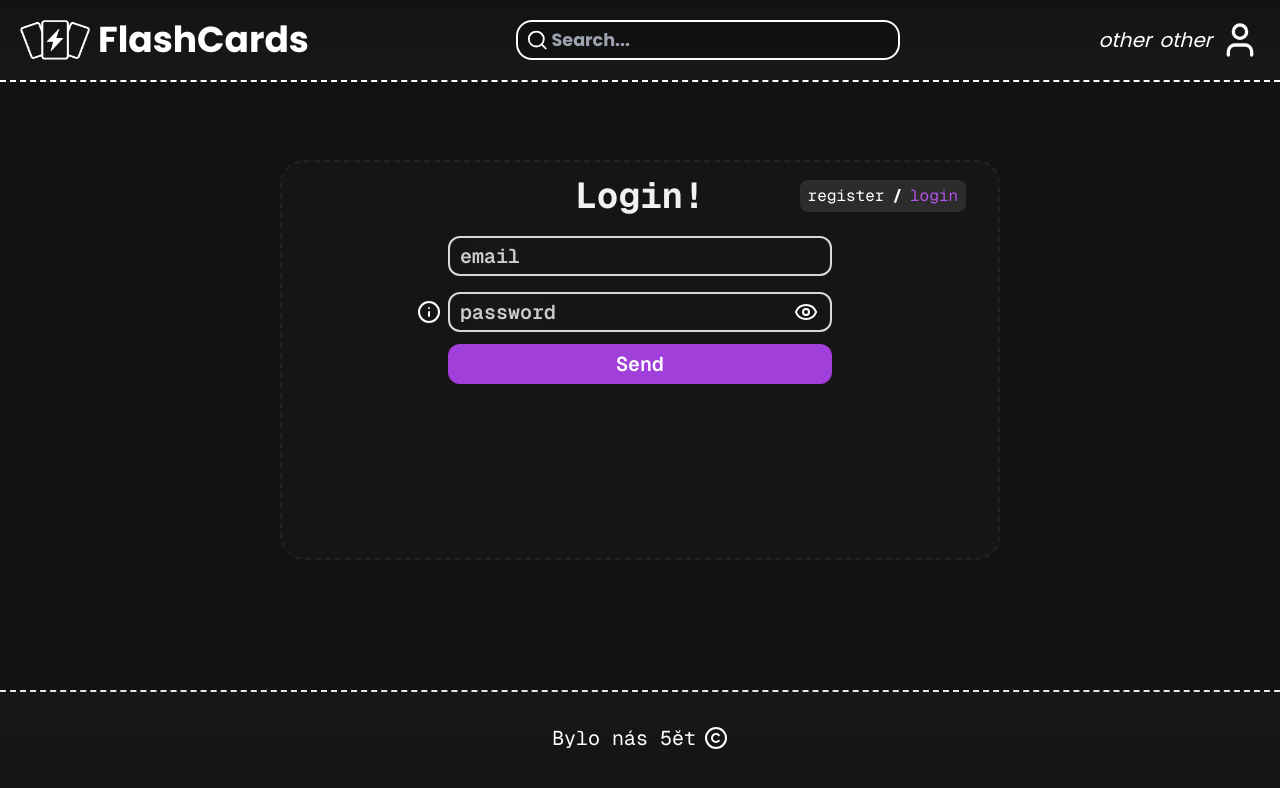
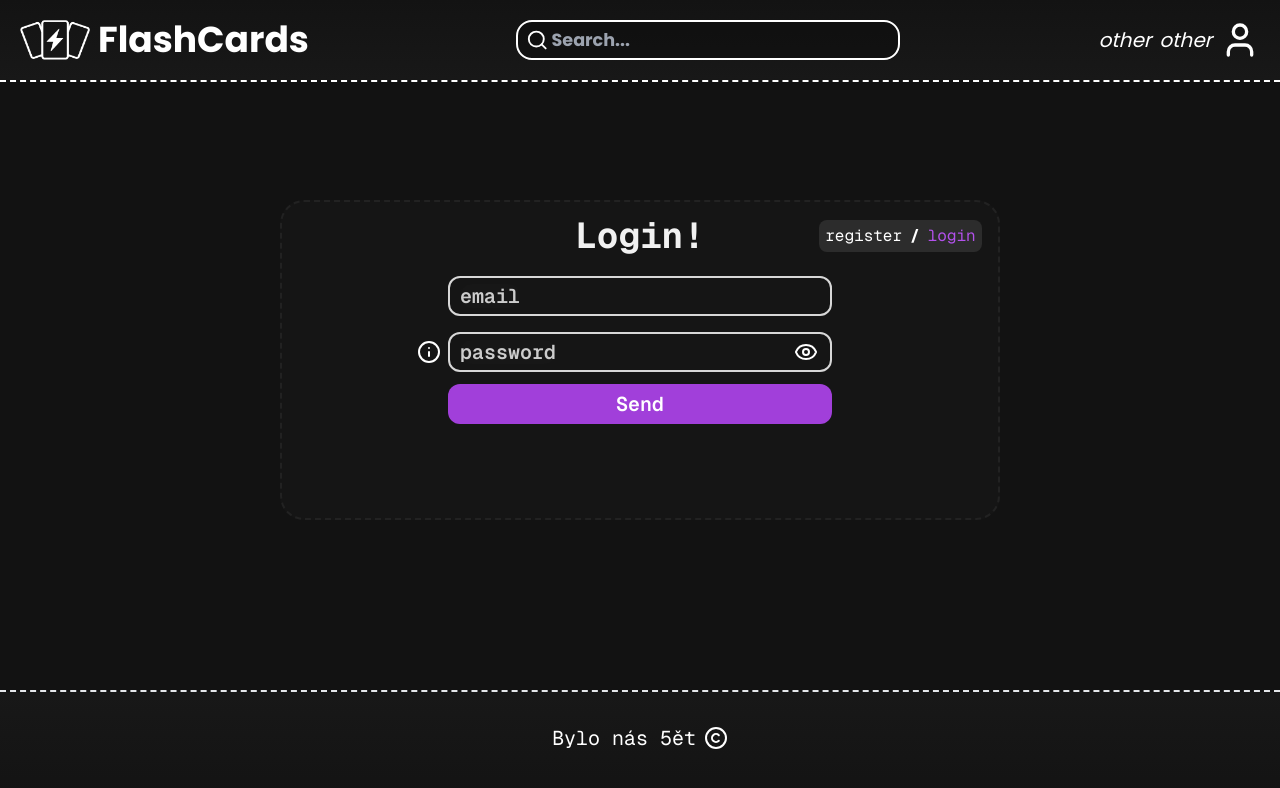
Before and after one commit to vojtiikxdd/flashcards_w, a Next.js app in the folder flashcards/: page /login in a window 1280 px wide. Shown: the top 788 px of the page. Built offline with nearby package versions, Linux system fonts and the light colour scheme; no server answers.

Commit message:
editing selection in login, positioning it and configured login wrapper height

```diff
--- a/flashcards/src/app/login/login.tsx
+++ b/flashcards/src/app/login/login.tsx
@@ -26,11 +26,12 @@ export default function Login() {
     }
 
     return (
-        <main className={`absolute top-[45%] left-1/2 -translate-y-1/2 -translate-x-1/2 m-auto border-2 border-[#252525d8] border-dashed rounded-3xl w-[45rem] h-[25rem] wrapBoxBgColor ${(register && error) ? "h-[27rem]" : "h-[25rem]"}`}>
+        <main className={`absolute top-[45%] left-1/2 -translate-y-1/2 -translate-x-1/2 m-auto border-2 border-[#252525d8] border-dashed rounded-3xl w-[45rem] wrapBoxBgColor ${register  ? (error ? "h-[27rem]" : "h-[25rem]") : "h-[20rem]"}`}>
             <div className="flex flex-row justify-center items-center mt-[2%]">
                 <h1 className="text-4xl text-[#f1f1f1] text-center font-bold">
                     {register ? "Register!" : "Login!"}
                 </h1>
+                <div className="absolute right-4">
                     <Selection
                         defaultVal={register}
                         firstValue="register"
@@ -39,6 +40,7 @@ export default function Login() {
                         firstColors="selection1Violet"
                         secondColors="selection2Violet"
                     />
+                </div>
             </div>
 
             {error && (
--- a/flashcards/src/components/login/selection.tsx
+++ b/flashcards/src/components/login/selection.tsx
@@ -10,7 +10,7 @@ type SelectionProps = {
 export default function Selection({defaultVal, setValue, ...props}: SelectionProps) {
 
     return (
-        <div className="absolute right-8 flex flex-row justify-center text-white items-center ml-[2%] inputBgLightGrey rounded-lg px-2 py-1">
+        <div className="right-8 flex flex-row justify-center text-white items-center ml-[2%] inputBgLightGrey rounded-lg px-2 py-1">
             {defaultVal ? (
                 <a className={`${props.firstColors} select-none cursor-pointer transition-colors ease-in-out duration-200`} onClick={() => setValue(true)}> {props.firstValue} </a>
             ) : (
```
Lines whose indentation alone changed are shown as unchanged.
